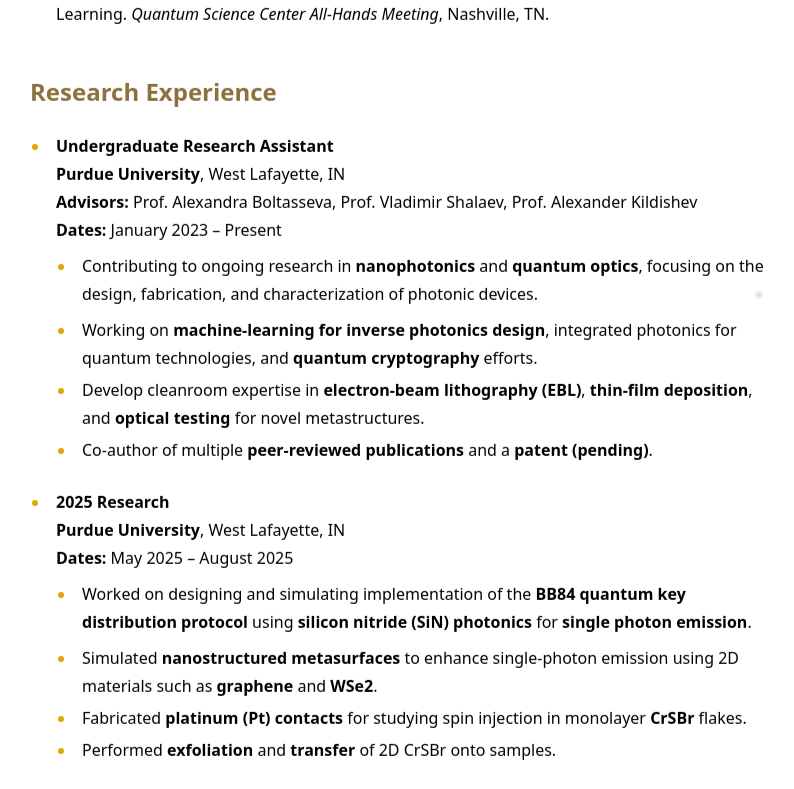
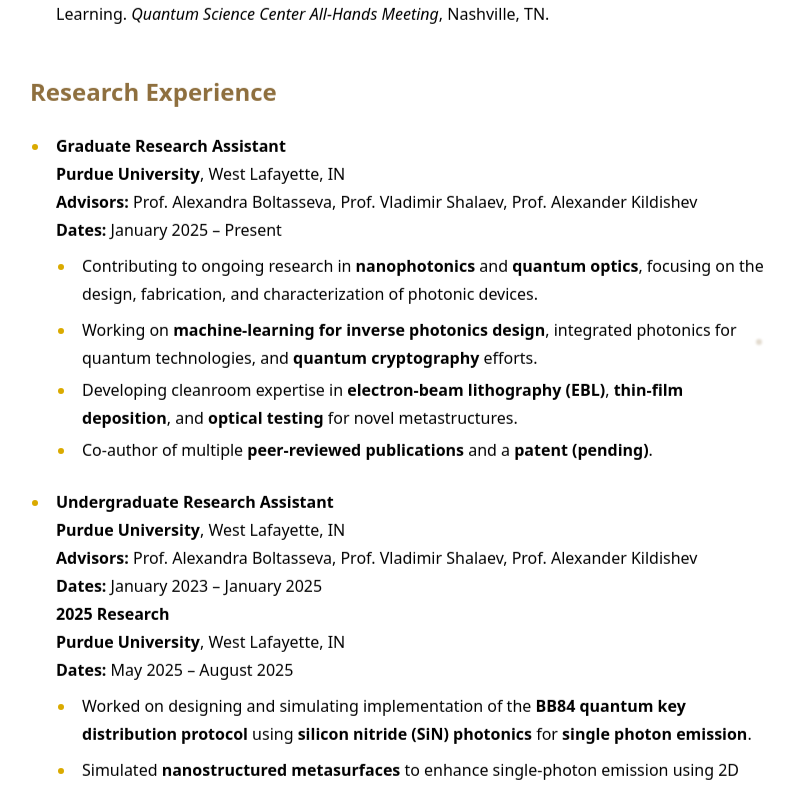
Before and after one commit to daksh-kumar-singh/dakshks, a Next.js app: page /cv in a window 1280 px wide. Shown: the part 1565-2354 px from the top of the page, without its empty margins (242-1036 px from the left). Built offline with nearby package versions, Linux system fonts and the light colour scheme.

Commit message:
Fixed education section

```diff
--- a/src/app/cv/page.tsx
+++ b/src/app/cv/page.tsx
@@ -36,7 +36,7 @@
           <ul className={ulCls}>
             <li>
               <Reveal as="span">
-                <strong>Purdue University</strong> — MSECE (May 2027); primary area:{" "}
+                <strong>Purdue University</strong> — MSECE (Dec 2026); primary area:{" "}
                 <strong>Fields &amp; Optics</strong>; related area:{" "}
                 <strong>Microelectronics &amp; Nanotechnology</strong>; concentrations:{" "}
                 <strong>Microelectronics &amp; Advanced Semiconductors</strong>.
@@ -153,14 +153,14 @@
             <li>
               <Reveal as="span">
                 <>
-                  <strong>Undergraduate Research Assistant</strong>
+                  <strong>Graduate Research Assistant</strong>
                   <br />
                   <strong>Purdue University</strong>, West Lafayette, IN
                   <br />
                   <strong>Advisors:</strong> Prof. Alexandra Boltasseva, Prof. Vladimir Shalaev, Prof. Alexander
                   Kildishev
                   <br />
-                  <strong>Dates:</strong> January 2023 – Present
+                  <strong>Dates:</strong> January 2025 – Present
                 </>
               </Reveal>
 
@@ -180,7 +180,7 @@
                 </li>
                 <li>
                   <Reveal as="span">
-                    Develop cleanroom expertise in <strong>electron-beam lithography (EBL)</strong>,{" "}
+                    Developing cleanroom expertise in <strong>electron-beam lithography (EBL)</strong>,{" "}
                     <strong>thin-film deposition</strong>, and <strong>optical testing</strong> for novel metastructures.
                   </Reveal>
                 </li>
@@ -194,6 +194,18 @@
             </li>
 
             <li>
+              <Reveal as="span">
+                <>
+                  <strong>Undergraduate Research Assistant</strong>
+                  <br />
+                  <strong>Purdue University</strong>, West Lafayette, IN
+                  <br />
+                  <strong>Advisors:</strong> Prof. Alexandra Boltasseva, Prof. Vladimir Shalaev, Prof. Alexander
+                  Kildishev
+                  <br />
+                  <strong>Dates:</strong> January 2023 – January 2025
+                </>
+              </Reveal>
               <Reveal as="span">
                 <>
                   <strong>2025 Research</strong>
```
